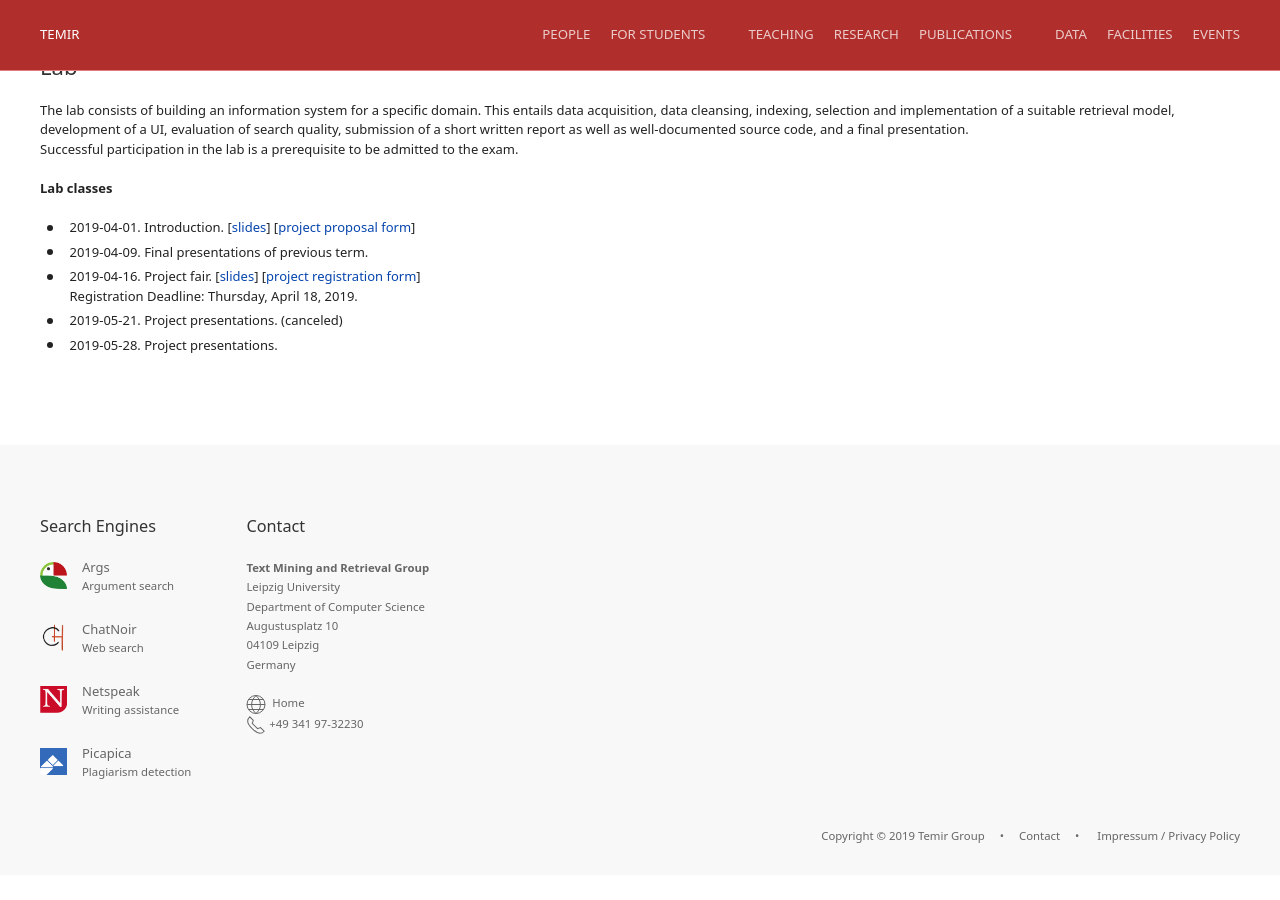
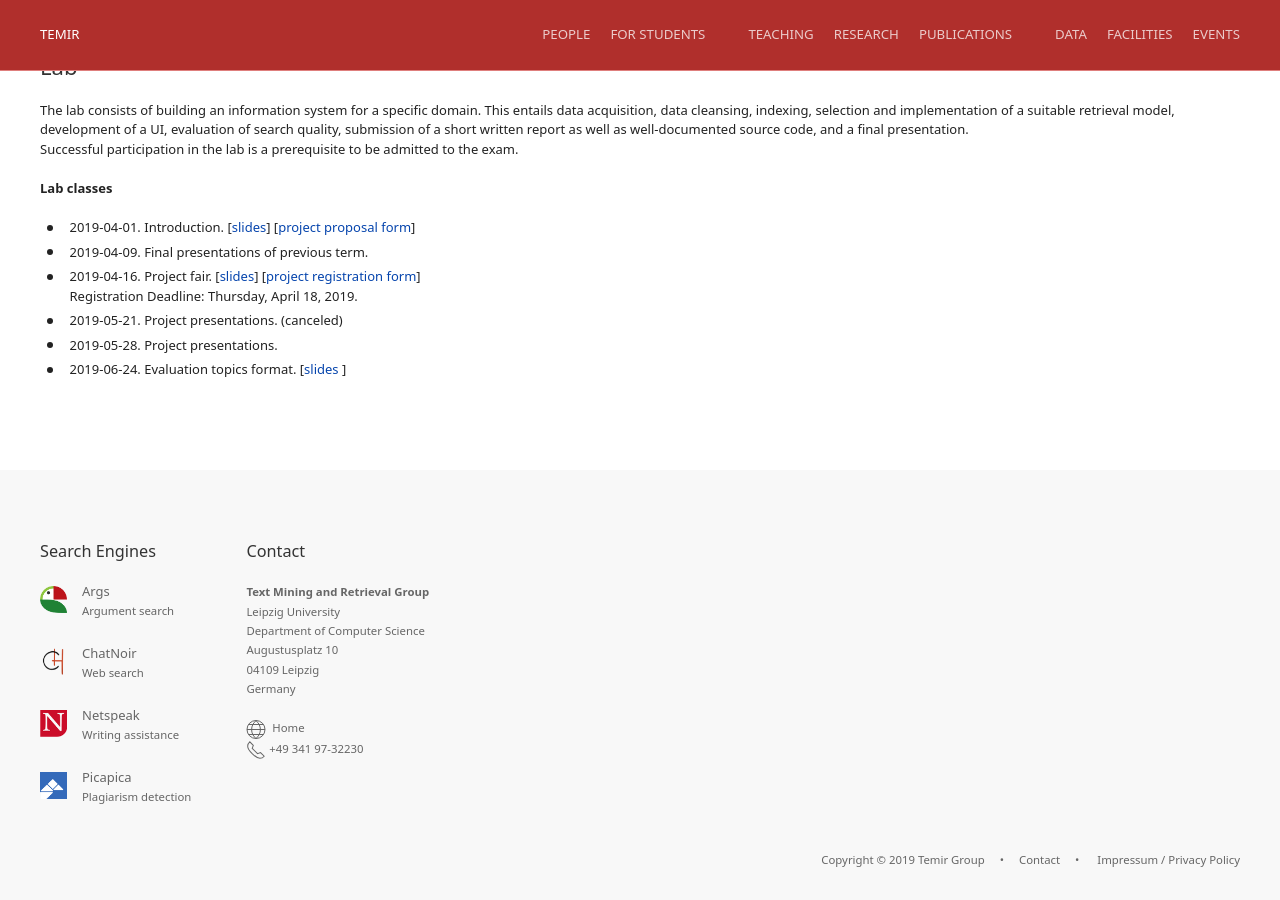
Before and after one commit to temir-org/temir-org.github.io, a Jekyll site: the page built from teaching/information-retrieval.html, in a window 1280 px wide and 900 px high, scrolled down 1416 px. Built offline with Jekyll 4.4.1, drawn with Linux system fonts in a browser that asks for light colours; before the commit the page ends 2291 px from its top, so only the background shows below that.

Commit message:
add evaluation topic slides

```diff
--- a/teaching/information-retrieval.html
+++ b/teaching/information-retrieval.html
@@ -179,6 +179,7 @@ description: Course page of Information Retrieval
                 </li>
                 <li>2019-05-21. Project presentations. (canceled)</li>
                 <li>2019-05-28. Project presentations.</li>
+                <li>2019-06-24. Evaluation topics format. [<a href="../data/lecture-resources/tunit-en-information-retrieval-topics.pdf">slides</a> ] </li>
             </ul>
         </p>
     </div>
```
Also changed, not shown: 1 other file.
